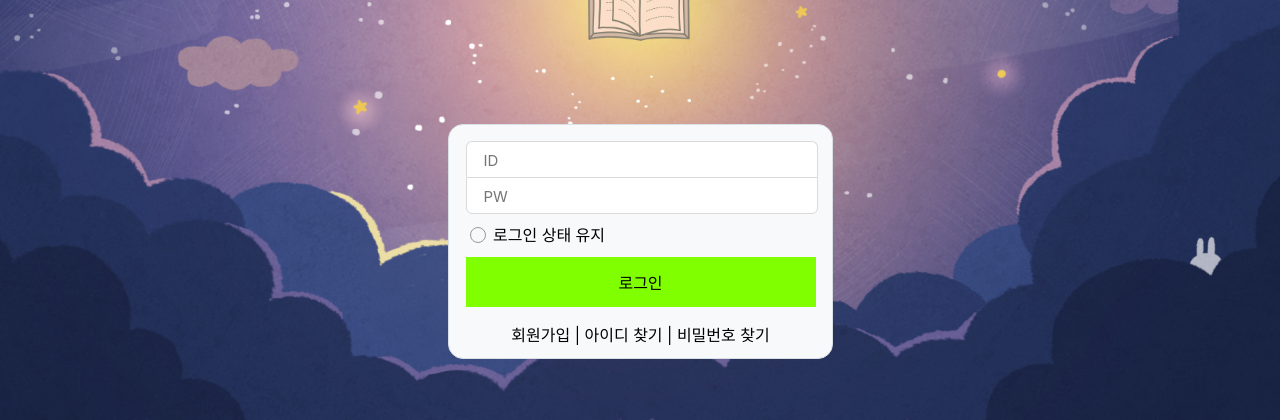
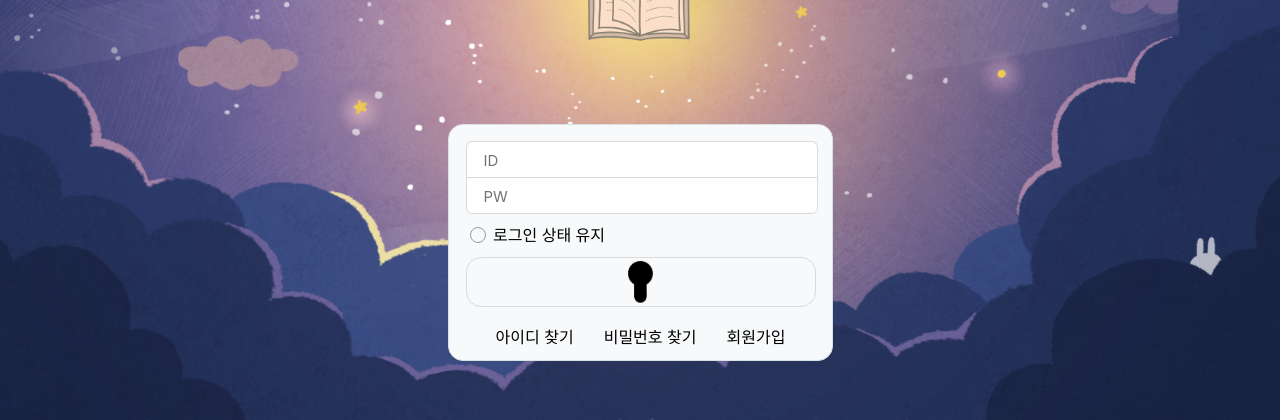
Before and after one commit to freenozero/gratitude_diary, a Django app: page / in a window 1280 px wide. Shown: the part 380-800 px from the top of the page. Run offline with Django 3.2, Linux system fonts and the light colour scheme; some libraries are stand-ins or nearby versions; some web fonts are replaced.

Commit message:
index 화면 로그인 창 이미지 추가 마우스 hover 시 키 이미지 움직임 추가

```diff
--- a/Diary/static/style.css
+++ b/Diary/static/style.css
@@ -136,16 +136,46 @@ img {
 }
 
 .login_button { /*로그인 버튼*/
-    background-color: chartreuse;
+    background-color: #ffffff00;
     margin-top: 6px;
-    border: none;
     height: 50px;
     width: 100%;
+    background-image: url("img/입구3.png");
+    background-repeat: no-repeat;
+    background-size: 25px;
+    background-position: center;
+    border-radius: 15px;
+    border: 1px solid #dadada;;
+}
+.login_button:hover{
+    cursor: pointer;
 }
 
-.login_button:hover { /*로그인 버튼에 마우스 올릴 경우*/
+.login_btn:hover .key_img{
+    visibility: visible;
+    transform: translateX(20px);
+}
+
+.login_btn{
     cursor: pointer;
-    transform: scale(1.04);
+    position: relative;
+}
+
+.key_img{
+    visibility: hidden;
+    top:0;
+    left:0;
+    margin-left: 112px;
+    margin-top: 2px;
+    position: absolute;
+    width: 50px;
+    height: 50px;
+    background-image: url("img/key.png");
+    background-repeat: no-repeat;
+    background-size: 50px;
+    background-position: center;
+    transform: translateX(0px);
+    transition: all 0.3s ease;
 }
 
 .login {
@@ -257,6 +287,9 @@ input:focus {
 .signup {
     margin-top: 15px;
     text-align: center;
+    display: flex;
+    list-style: none;
+    justify-content: space-evenly;
 }
 
 /*a 태그의 url로 인한 언더바, 색변화 방지*/
--- a/templates/login.html
+++ b/templates/login.html
@@ -14,12 +14,13 @@
                 <label for="keep" class="keep_text">로그인 상태 유지</label>
             </div>
             <div class="login_btn">
-                <button type="submit" class="login_button"><span>로그인</span></button>
+                <div><button type="submit" class="login_button"></button></div>
+                <div class="key_img"></div>
             </div>
             <div class="signup">
-                <a href="{% url 'signup' %}">회원가입 | </a>
-                <a href="{% url 'signup' %}">아이디 찾기 | </a>
+                <a href="{% url 'signup' %}">아이디 찾기</a>
                 <a href="{% url 'signup' %}">비밀번호 찾기</a>
+                <a href="{% url 'signup' %}">회원가입</a>
             </div>
         </form>
     </div>
```
Also changed, not shown: Diary/static/img/key.png (added), Diary/static/img/입구3.png (added).
